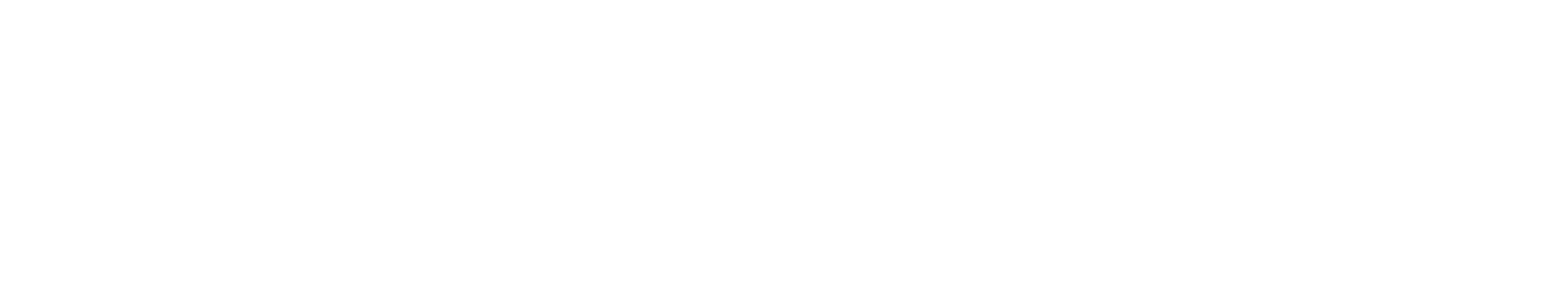
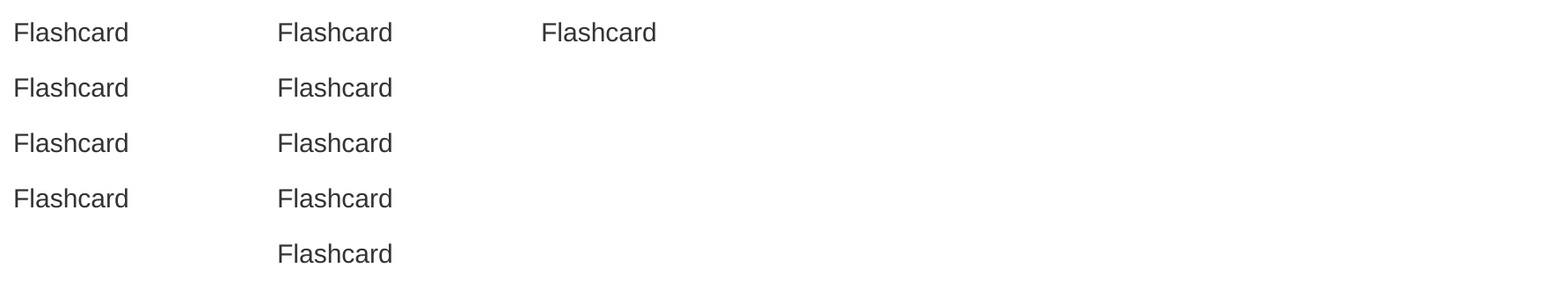
Before and after one commit to vandelayimports/flashcard-site, a plain HTML site: page index.html in a window 1280 px wide. Shown: the whole page at 88% size, 1770 px wide, since content can reach past the window. Drawn offline with Linux system fonts and the light colour scheme.

Commit message:
add containers and columns to lay groundwork of flashcards

```diff
--- a/css/styles.css
+++ b/css/styles.css
@@ -0,0 +1,4 @@
+.column {
+    width: 300px;
+    float: left;
+}
--- a/index.html
+++ b/index.html
@@ -3,9 +3,46 @@
 <head>
     <link href="css/bootstrap.css" rel="stylesheet" type="text/css">
     <link href="css/styles.css" rel="stylesheet" type="text/css">
+    <script src="js/jquery-3.4.1.js"></script>
+    <script src="js/scripts.js"></script>
     <title>Flashcard Site</title>
 </head>
 <body>
-
+    <div class="column">
+        <div class="container">
+            <h2>Flashcard</h2>
+        </div>
+        <div class="container">
+            <h2>Flashcard</h2>
+        </div>
+        <div class="container">
+            <h2>Flashcard</h2>
+        </div>
+        <div class="container">
+            <h2>Flashcard</h2>
+        </div>
+    </div>
+    <div class="column">
+        <div class="container">
+            <h2>Flashcard</h2>
+        </div>
+        <div class="container">
+            <h2>Flashcard</h2>
+        </div>
+        <div class="container">
+            <h2>Flashcard</h2>
+        </div>
+        <div class="container">
+            <h2>Flashcard</h2>
+        </div>
+        <div class="container">
+            <h2>Flashcard</h2>
+        </div>
+    </div>
+    <div class="column">
+        <div class="container">
+            <h2>Flashcard</h2>
+        </div>
+    </div>
 </body>
 </html>
```
